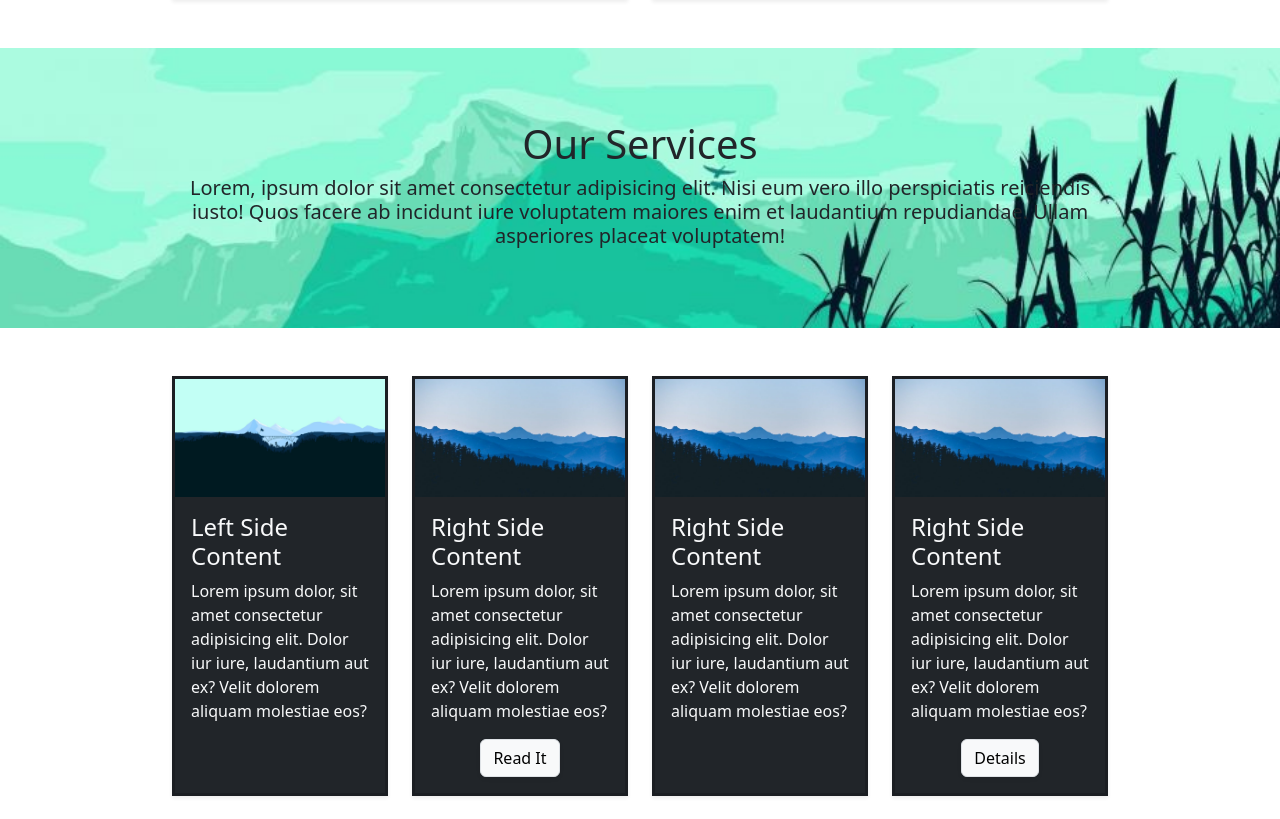
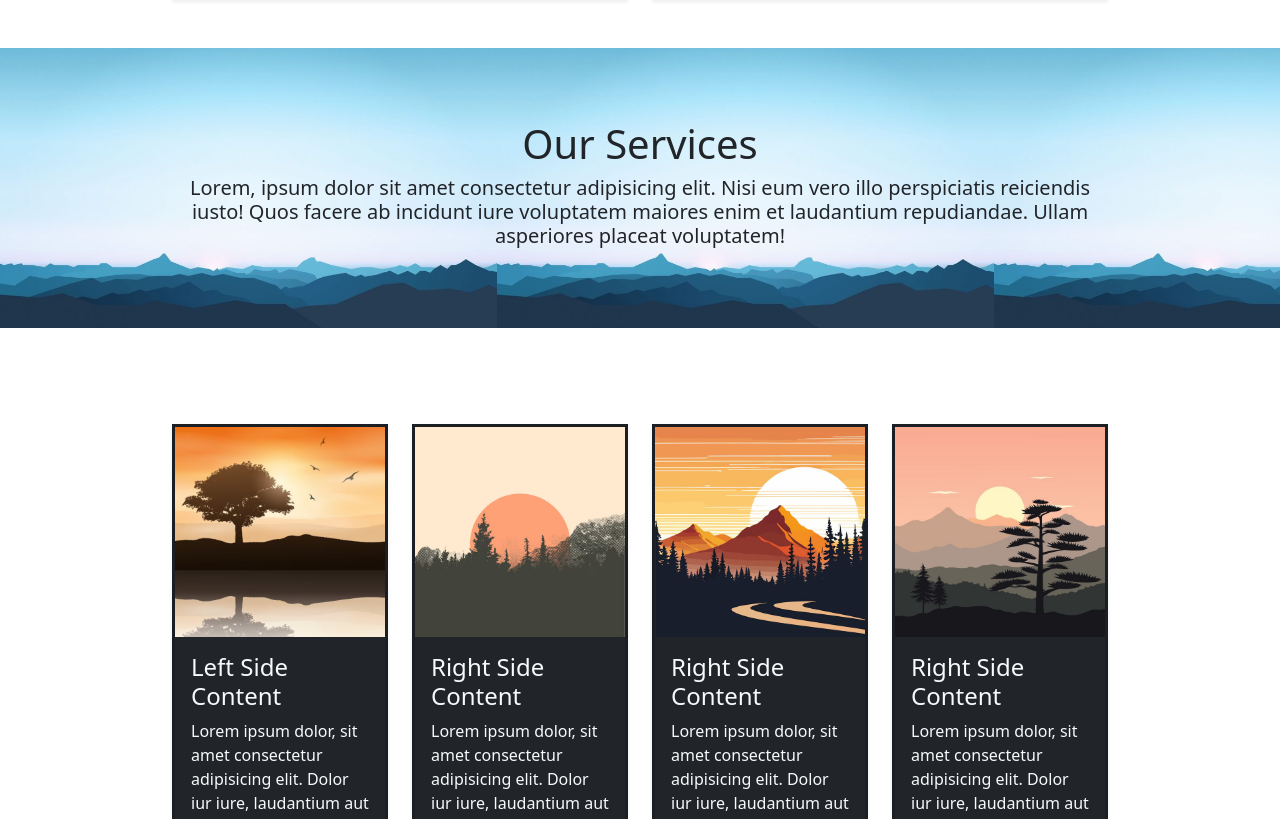
Before and after one commit to muhamedrazik-2003/Landing-page-Bootstrap, a plain HTML site: page index.html in a window 1280 px wide. Shown: the part 1834-2653 px from the top of the page. Drawn offline with nearby package versions, Linux system fonts and the light colour scheme.

Commit message:
card section images change, contact form section add

```diff
--- a/index.html
+++ b/index.html
@@ -120,7 +120,7 @@
     </div>
   </div>
   <!-- service section -->
-  <div class="service-section">
+  <div class="service-section ">
     <div class="container-fluid d-flex justify-content-center align-items-center" id="service">
       <div class="service-content text-center w-75">
         <h3 class="display-6">Our Services</h3>
@@ -132,10 +132,10 @@
   </div>
   </div>
   <!-- card section 3 -->
-  <div class="container mx-auto row  justify-content-center gap-4 my-5 w-75">
+  <div class="container mx-auto row  justify-content-center gap-4 pt-5 my-5 w-75">
     <!-- card 1 -->
     <div class="card bg-dark text-light col-sm-12 col-md-5 col-lg bg-light p-0  border-3 rounded-0 shadow-sm">
-      <img class="card-img-top rounded-0" src="./images/card section-2 image 1.jpg" alt="Title" />
+      <img class="card-img-top rounded-0" src="./images/card section-3 image 1.avif" alt="Title" />
       <div class="card-body">
         <h4 class="card-title">Left Side Content</h4>
         <p class="card-text text-light">
@@ -147,7 +147,7 @@
     </div>
     <!-- card 2 -->
     <div class="card bg-dark text-light col-sm-12 col-md-5 col-lg  bg-light p-0 border-3 rounded-0 shadow-sm">
-      <img class="card-img-top rounded-0" src="./images/card section-2 image 2.jpg" alt="Title" />
+      <img class="card-img-top rounded-0" src="./images/card section-3 image 2.avif" alt="Title" />
       <div class="card-body">
         <h4 class="card-title">Right Side Content</h4>
         <p class="card-text text-light">
@@ -162,7 +162,7 @@
     </div>
     <!-- card 3 -->
     <div class="card bg-dark text-light col-sm-12 col-md-5 col-lg bg-light p-0 border-3 rounded-0 shadow-sm">
-      <img class="card-img-top rounded-0" src="./images/card section-2 image 2.jpg" alt="Title" />
+      <img class="card-img-top rounded-0" src="./images/card section-3 image 3.avif" alt="Title" />
       <div class="card-body">
         <h4 class="card-title">Right Side Content</h4>
         <p class="card-text text-light">
@@ -174,7 +174,7 @@
     </div>
     <!-- card 4 -->
     <div class="card bg-dark text-light col-sm-12 col-md-5 col-lg bg-light p-0 border-3 rounded-0 shadow-sm">
-      <img class="card-img-top rounded-0" src="./images/card section-2 image 2.jpg" alt="Title" />
+      <img class="card-img-top rounded-0" src="./images/card section-3 image 4.jpg" alt="Title" />
       <div class="card-body">
         <h4 class="card-title">Right Side Content</h4>
         <p class="card-text text-light">
@@ -189,7 +189,7 @@
     </div>
     <!-- card 5 -->
     <div class="card bg-dark text-light col-sm-12 col-md-12 col-lg-12 bg-light p-0 border-3 rounded-0 shadow-sm">
-      <img class="card-img-top rounded-0" src="./images/card section-2 image 2.jpg" alt="Title" />
+      <img class="card-img-top rounded-0" src="./images/card section-3 image 5.avif" alt="Title" />
       <div class="card-body">
         <h4 class="card-title">One Big Column</h4>
         <p class="card-text text-light">
@@ -201,7 +201,16 @@
       </div>
     </div>
   </div>
+<!-- contact section -->
+<div class="contact-section ">
+  <div class="container-fluid d-flex justify-content-center align-items-center" id="service">
+    <div class="contact-content text-center w-75">
+      <h3 class="display-6">Contact Form</h3>
 
+    </div>
+  </div>
+</div>
+</div>
 </body>
 
 </html>
--- a/style.css
+++ b/style.css
@@ -21,6 +21,13 @@
     /* background-position:center; */
 
 }
+#service {
+    height: 35vh;
+    background: url(./images/contact\ bg\ image.jpg);
+    background-size:contain;
+    /* background-position:center; */
+
+}
 .home-section {
     position: relative;
 }
```
Also changed, not shown: images/card section-3 image 1.avif (added), images/card section-3 image 2.avif (added), images/card section-3 image 3.avif (added), images/card section-3 image 4.jpg (added), images/card section-3 image 5.avif (added), images/contact bg image.jpg (added).
